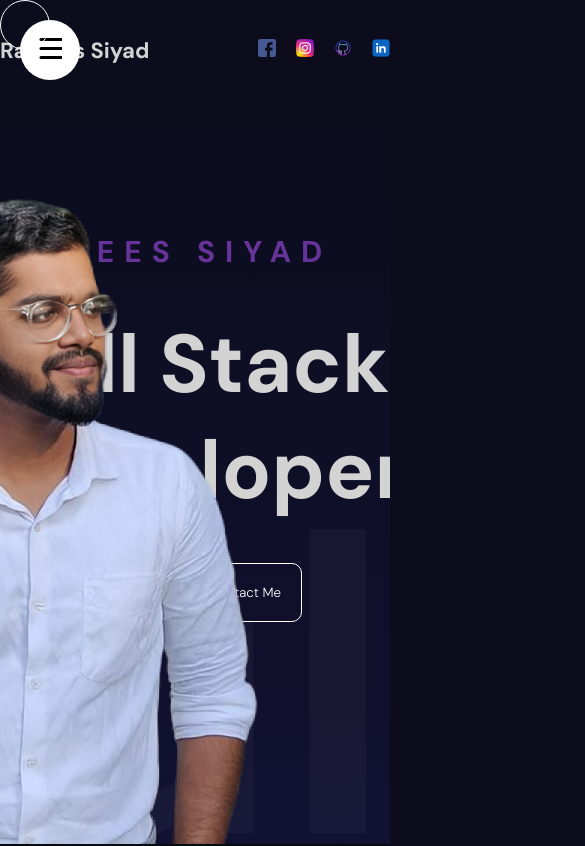
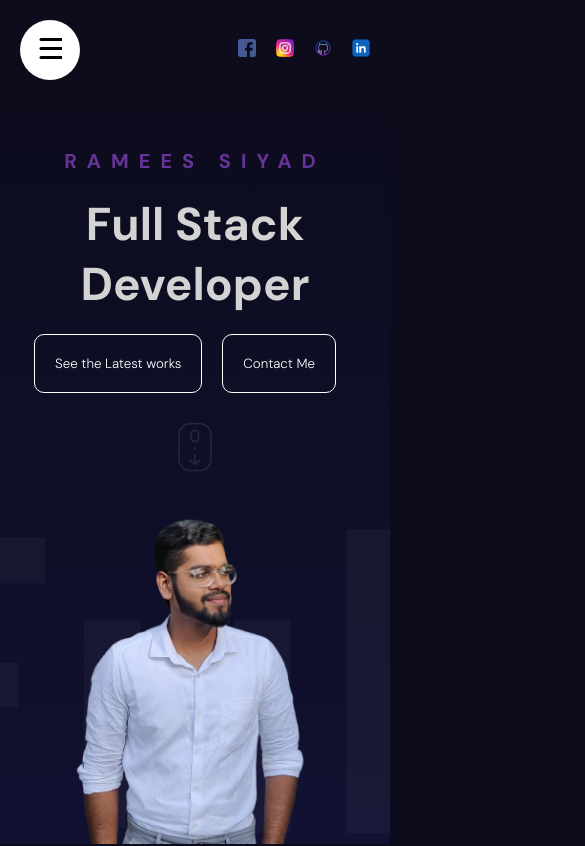
Before and after one commit to rameessiyad/portfolio, a React (Vite) app in the folder client/: page / in a window 390 px wide. Shown: the top 846 px of the page, 585 px wide, since content can reach past the window. Built offline with nearby package versions, Linux system fonts and the light colour scheme.

Commit message:
added responsive styles to navbar and hero sections

```diff
--- a/client/src/App.jsx
+++ b/client/src/App.jsx
@@ -16,25 +16,25 @@ const App = () => {
         <Navbar />
         <Hero />
       </section>
-      <section id="Services">
+      {/* <section id="Services">
         <Parallax type="services" />
-      </section>
-      <section>
+      </section> */}
+      {/* <section>
         <Services />
-      </section>
-      <section id="Skills">
+      </section> */}
+      {/* <section id="Skills">
         <Parallax type="skills" />
       </section>
       <section>
         <Skills />
-      </section>
-      <section id="Portfolio">
+      </section> */}
+      {/* <section id="Portfolio">
         <Parallax type="portfolio" />
       </section>
       <Portfolio />
       <section id="Contact">
         <Contact />
-      </section>
+      </section> */}
     </div>
   );
 };
--- a/client/src/app.scss
+++ b/client/src/app.scss
@@ -25,3 +25,21 @@ section {
   height: 100vh;
   scroll-snap-align: center;
 }
+
+@mixin mobile {
+  @media (max-width: 738px) {
+    @content;
+  }
+}
+
+@mixin table {
+  @media (max-width: 1024px) {
+    @content;
+  }
+}
+
+@mixin desktop {
+  @media (max-width: 1300px) {
+    @content;
+  }
+}
--- a/client/src/components/cursor/cursor.scss
+++ b/client/src/components/cursor/cursor.scss
@@ -1,3 +1,4 @@
+@import "../../app.scss";
 .cursor {
   width: 50px;
   height: 50px;
@@ -5,4 +6,8 @@
   border: 1px solid white;
   position: fixed;
   z-index: 999;
+
+  @include mobile {
+    display: none;
+  }
 }
--- a/client/src/components/hero/hero.scss
+++ b/client/src/components/hero/hero.scss
@@ -1,3 +1,5 @@
+@import "../../app.scss";
+
 .hero {
   height: calc(100vh - 100px);
   background: linear-gradient(180deg, #0c0c1d, #111132);
@@ -17,14 +19,31 @@
       justify-content: center;
       gap: 40px;
 
+      @include mobile {
+        height: 50%;
+        width: 100%;
+        gap: 20px;
+        align-items: center;
+        text-align: center;
+      }
+
       h2 {
         font-size: 30px;
         color: rebeccapurple;
         letter-spacing: 10px;
+
+        @include mobile {
+          font-size: 20px;
+          margin-top: 10%;
+        }
       }
 
       h1 {
         font-size: 82px;
+
+        @include mobile {
+          font-size: 46px;
+        }
       }
 
       .buttons {
@@ -51,6 +70,19 @@
     position: absolute;
     top: 0;
     right: 0;
+
+    @include mobile {
+      height: 50%;
+      width: 100%;
+      top: unset;
+      bottom: 0;
+    }
+
+    img {
+      width: 100%;
+      height: 100%;
+      object-fit: contain;
+    }
   }
 
   .sliding-text-container {
--- a/client/src/components/navbar/navbar.scss
+++ b/client/src/components/navbar/navbar.scss
@@ -1,3 +1,5 @@
+@import "../../app.scss";
+
 .navbar {
   height: 100px;
 
@@ -9,9 +11,18 @@
     justify-content: space-between;
     height: 100%;
 
+    @include mobile {
+      justify-content: flex-end;
+      padding: 20px;
+    }
+
     span {
       font-size: 22px;
       font-weight: bold;
+
+      @include mobile {
+        display: none;
+      }
     }
 
     .social {
--- a/client/src/components/sidebar/sidebar.scss
+++ b/client/src/components/sidebar/sidebar.scss
@@ -1,3 +1,5 @@
+@import "../../app.scss";
+
 .sidebar {
   display: flex;
   flex-direction: column;
@@ -13,7 +15,11 @@
     bottom: 0;
     width: 400px;
     background: #fff;
-    // z-index: 1000;
+    z-index: 2000;
+
+    @include mobile {
+      width: 220px;
+    }
 
     .links {
       position: absolute;
@@ -27,6 +33,10 @@
 
       a {
         font-size: 36px;
+
+        @include mobile {
+          font-size: 22px;
+        }
       }
     }
   }
--- a/client/src/components/sidebar/toggleButton/ToggleButton.jsx
+++ b/client/src/components/sidebar/toggleButton/ToggleButton.jsx
@@ -3,7 +3,7 @@ import { motion } from "framer-motion";
 // eslint-disable-next-line react/prop-types
 const ToggleButton = ({ setOpen }) => {
   return (
-    <button onClick={() => setOpen((prev) => !prev)}>
+    <button onClick={() => setOpen((prev) => !prev)} style={{ zIndex: 2000 }} >
       <svg width="23" height="23" viewBox="0 0 23 23">
         <motion.path
           d="M 2 2.5 H 24.5"
```
